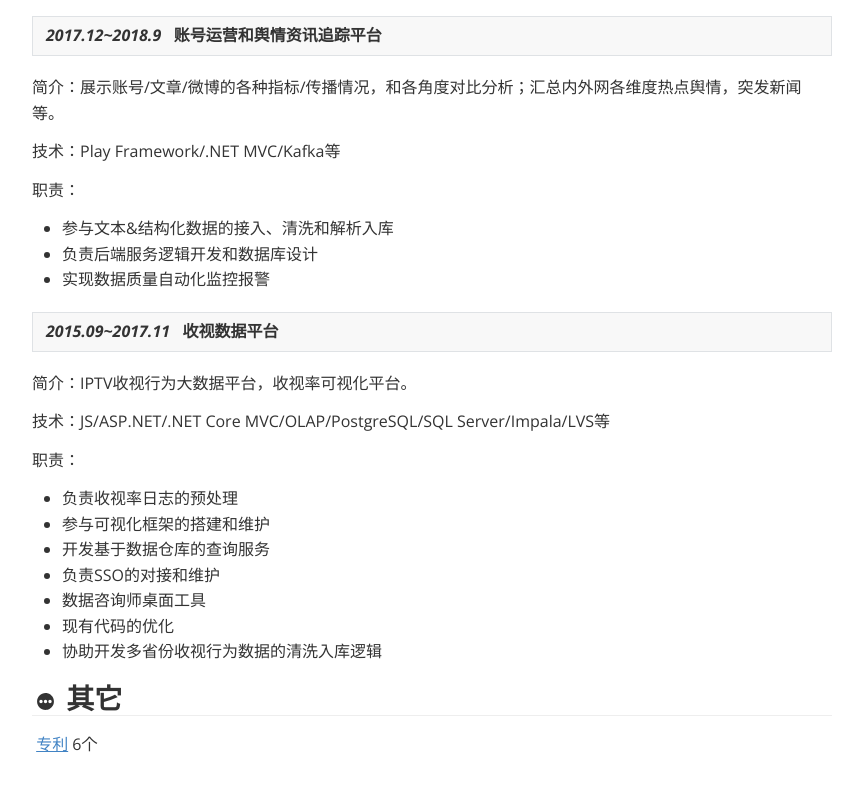
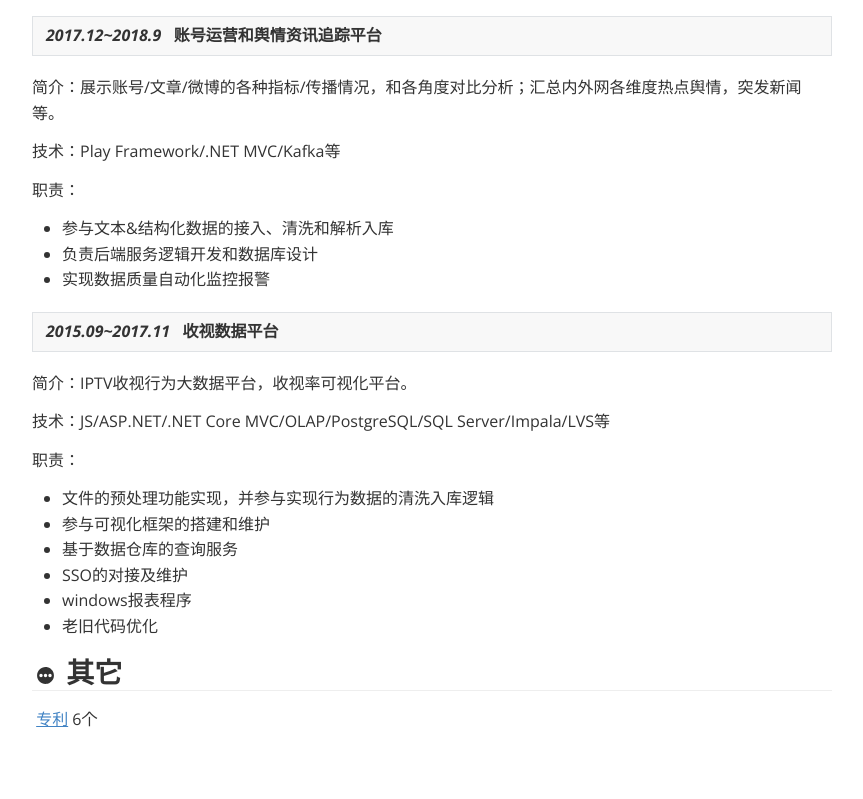
Before and after one commit to skyriim/zhangshuo.github.io, a plain HTML site: page index.html in a window 1280 px wide. Shown: the part 1545-2344 px from the top of the page, without its empty margins (208-1071 px from the left). Drawn offline with nearby package versions, Linux system fonts and the light colour scheme.

Commit message:
Update index.html

```diff
--- a/index.html
+++ b/index.html
@@ -618,6 +618,6 @@ header, .context-menu, .megamenu-content, footer{
 	<p><span>简介：实现原料开采、仓储和输送等环节中所有工作的数字化，包括工业业务流程、周期报表、工作进度统计、审核、生产参数监控和预警等功能。</span></p><p><span>技术：Spring Cloud/Mybatis/PostgreSQL/NIFI/OnlyOffice/FineReport/flowable/Docker Swarm等</span></p><p><span>职责：</span></p><ul><li><span>参与需求调研和需求设计；负责部分团队管理和对外协调沟通。</span></li><li><span>主导核心业务架构的设计和搭建，支持了570+张业务表低成本的接入和调整；规避80%同质功能开发工作。</span></li><li><span>负责文件管理、加密登录、鉴权和数据/功能权限等多个基础服务。</span></li><li><span>参与各子系统业务功能的后端实现，包括跨公司合作的在线/离线场景下的流程设计和接口。</span></li><li><span>参与数据库读写性能调优，显著缩短了一些数据处理耗时和页面响应时间。</span></li><li><span>进行云原生化尝试。</span></li></ul><figure><table><thead><tr><th><em><span>2018.10~2019.09</span></em><span>   </span>&nbsp;<span> </span>
 		<strong><span>工业数字孪生及预警平台</span></strong></th></tr></thead><tbody></tbody></table></figure>
 	<p><span>简介：实现石油仓藏运输等环节的数字孪生、模拟仿真预测、生产预警和行业知识图谱等功能。</span></p><p><span>技术：Spring Cloud/PostgreSQL/TimescaleDB/Redis/Neo4j/Kafka/Genesis</span></p><p><span>职责：</span></p><ul><li><span>负责raw data质量和价值分析；协助其他团队建模训练。</span></li><li><span>负责设备运行参数快照，每日清洗和持久化千万行记录；使用开源时序数据库和Redis实现分区和缓存，提高读写速度。</span></li><li><span>主导指标架构设计开发，通过持久化指标算法，实现非复杂指标可视化管理、热插拔和查询。</span></li><li><span>参与设计和开发数字孪生、模拟仿真预测和生产预警等核心功能；通过计算任务队列、输入输出的数据转换加工等逻辑实现模型工程化。</span></li><li><span>基于Neo4j的知识图谱检索功能的实现和性能优化；在图数据库节点总量千万级的情况下，做到平均查询响应时间&lt;1s，并通过中国信通院的测评。</span></li><li><span>实现设备、生产、人员的阶段性状态数据的处理和展示逻辑；通过估算降低数据粒度，将总量压缩至1/480，借此优化查询性能和页面展示效果。</span></li></ul><figure><table><thead><tr><th><em><span>2017.12~2018.9</span></em><span> </span>&nbsp;<span> </span>
-		<strong><span>账号运营和舆情资讯追踪平台</span></strong></th></tr></thead><tbody></tbody></table></figure><p><span>简介：展示账号/文章/微博的各种指标/传播情况，和各角度对比分析；汇总内外网各维度热点舆情，突发新闻等。</span></p><p><span>技术：Play Framework/.NET MVC/Kafka等</span></p><p><span>职责：</span></p><ul><li><span>参与文本&amp;结构化数据的接入、清洗和解析入库</span></li><li><span>负责后端服务逻辑开发和数据库设计</span></li><li><span>实现数据质量自动化监控报警</span></li></ul><figure><table><thead><tr><th><em><span>2015.09~2017.11</span></em><span> </span>&nbsp;<span> </span><strong><span>收视数据平台</span></strong></th></tr></thead><tbody></tbody></table></figure><p><span>简介：IPTV收视行为大数据平台，收视率可视化平台。</span></p><p><span>技术：JS/ASP.NET/.NET Core MVC/OLAP/PostgreSQL/SQL Server/Impala/LVS等</span></p><p><span>职责：</span></p><ul><li><span>负责收视率日志的预处理</span></li><li><span>参与可视化框架的搭建和维护</span></li><li><span>开发基于数据仓库的查询服务</span></li><li><span>负责SSO的对接和维护</span></li><li><span>数据咨询师桌面工具</span></li><li><span>现有代码的优化</span></li><li><span>协助开发多省份收视行为数据的清洗入库逻辑</span></li></ul><h2 id='其它'><img src="assets/other.svg" width="27px"><span> 其它</span></h2><p><span> </span><a href="https://www.patentguru.com/cn/search?q=%E5%BC%A0%E7%A1%95+%E5%9B%BD%E5%8F%8C%E7%A7%91%E6%8A%80"><span>专利</span></a><span> 6个</span></p><p>&nbsp;</p></div></div>
+		<strong><span>账号运营和舆情资讯追踪平台</span></strong></th></tr></thead><tbody></tbody></table></figure><p><span>简介：展示账号/文章/微博的各种指标/传播情况，和各角度对比分析；汇总内外网各维度热点舆情，突发新闻等。</span></p><p><span>技术：Play Framework/.NET MVC/Kafka等</span></p><p><span>职责：</span></p><ul><li><span>参与文本&amp;结构化数据的接入、清洗和解析入库</span></li><li><span>负责后端服务逻辑开发和数据库设计</span></li><li><span>实现数据质量自动化监控报警</span></li></ul><figure><table><thead><tr><th><em><span>2015.09~2017.11</span></em><span> </span>&nbsp;<span> </span><strong><span>收视数据平台</span></strong></th></tr></thead><tbody></tbody></table></figure><p><span>简介：IPTV收视行为大数据平台，收视率可视化平台。</span></p><p><span>技术：JS/ASP.NET/.NET Core MVC/OLAP/PostgreSQL/SQL Server/Impala/LVS等</span></p><p><span>职责：</span></p><ul><li><span>文件的预处理功能实现，并参与实现行为数据的清洗入库逻辑</span></li><li><span>参与可视化框架的搭建和维护</span></li><li><span>基于数据仓库的查询服务</span></li><li><span>SSO的对接及维护</span></li><li><span>windows报表程序</span></li><li><span>老旧代码优化</span></li></ul><h2 id='其它'><img src="assets/other.svg" width="27px"><span> 其它</span></h2><p><span> </span><a href="https://www.patentguru.com/cn/search?q=%E5%BC%A0%E7%A1%95+%E5%9B%BD%E5%8F%8C%E7%A7%91%E6%8A%80"><span>专利</span></a><span> 6个</span></p><p>&nbsp;</p></div></div>
 </body>
 </html>
```
